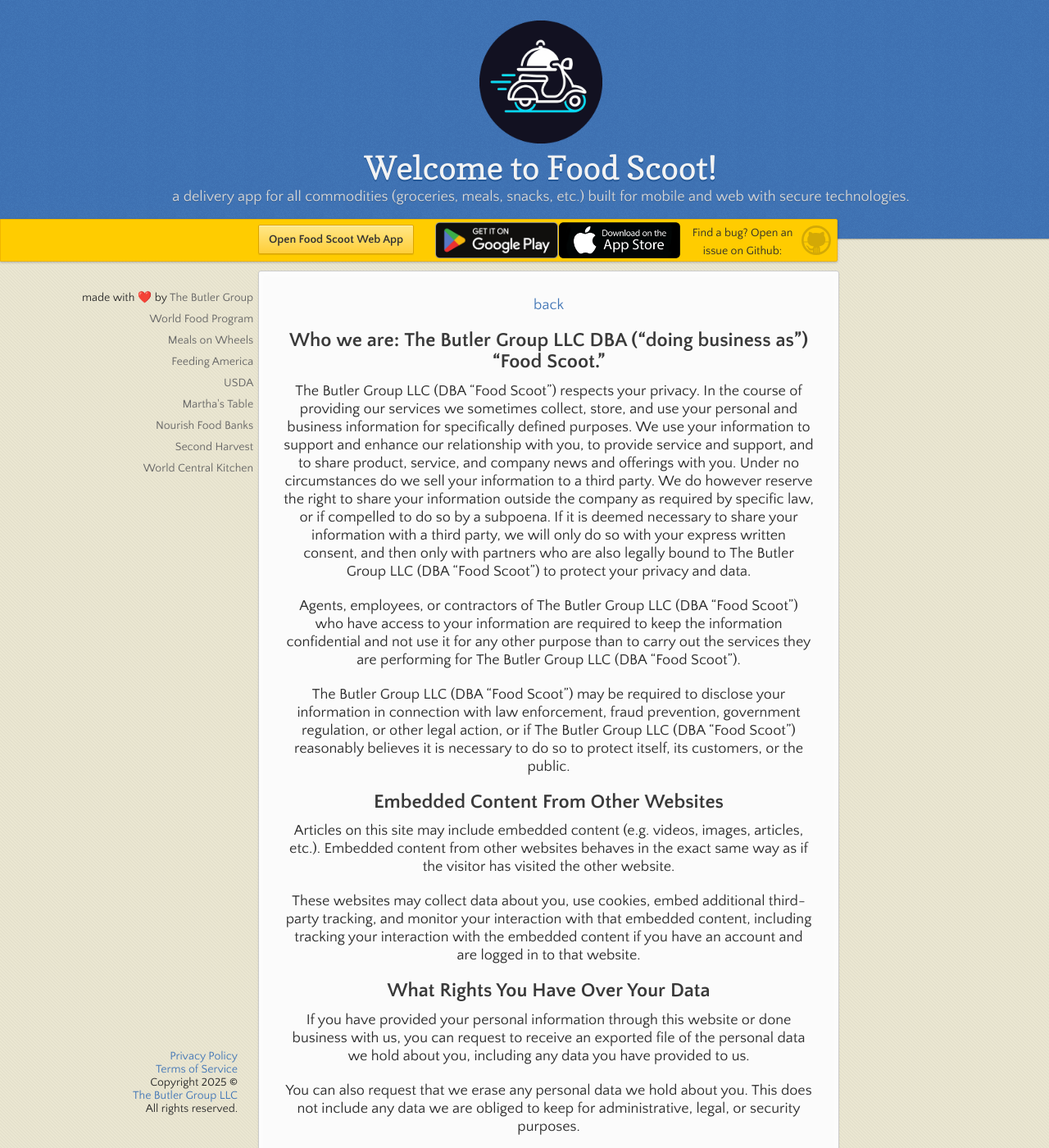
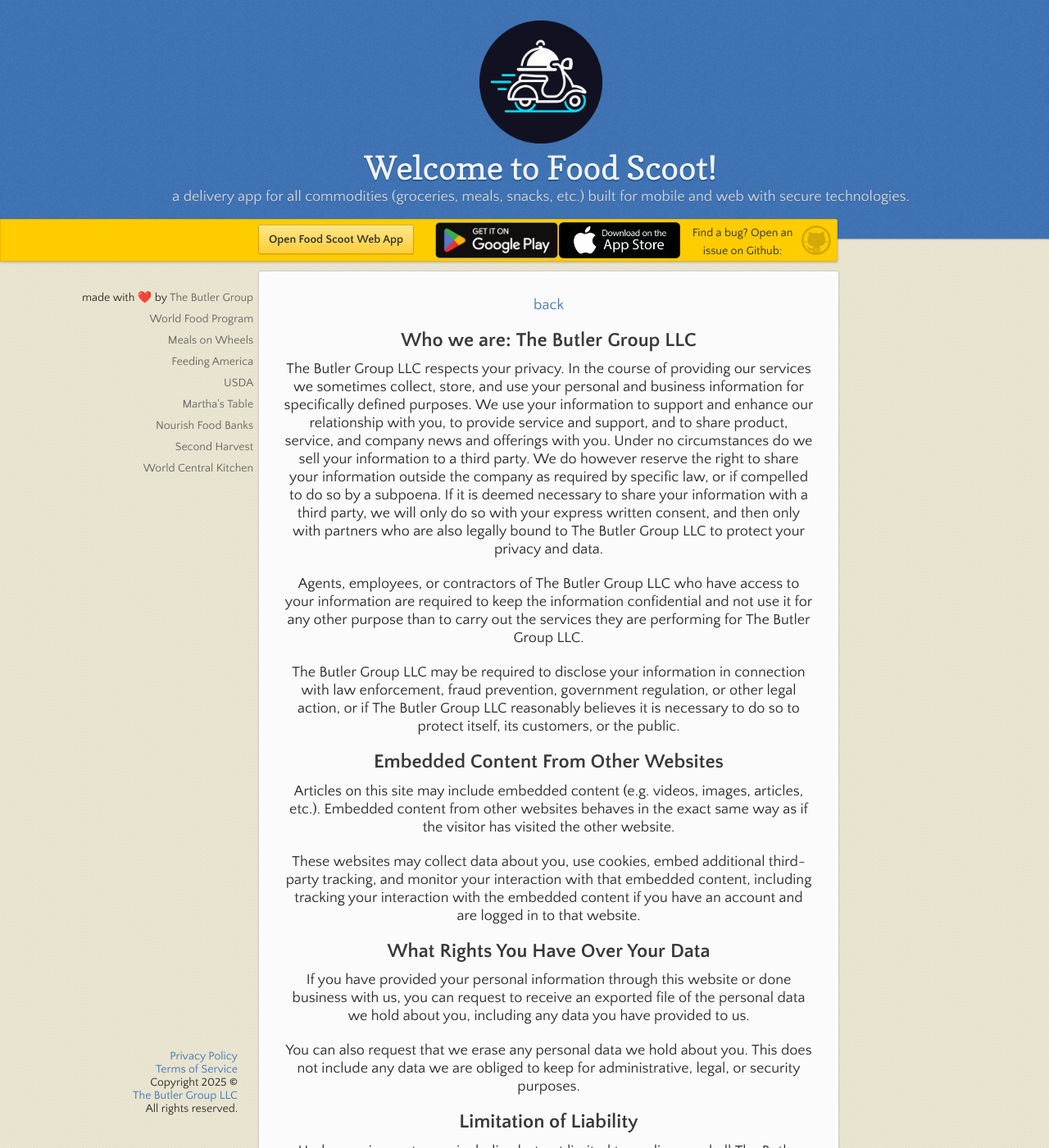
Before and after one commit to butlergroup/Food-Scoot, a Jekyll site: the page built from privacy-policy.md, in a window 1280 px wide and 1400 px high. Shown: the whole window at 82% size. Built offline with Jekyll 4.4.1, drawn with Linux system fonts in a browser that asks for light colours; some of the changed text lies outside the part shown.

Commit message:
modified:   .github/FUNDING.yml 	new file:   .github/PULL_REQUEST_TEMPLATE.md 	modified:   .github/workflows/greetings.yml 	modified:   .github/workflows/stale.yml 	modified:   SECURITY.md 	modified:   privacy-policy.md 	modified:   terms-of-service.md

```diff
--- a/privacy-policy.md
+++ b/privacy-policy.md
@@ -2,9 +2,9 @@
 layout: default
 ---
 [back](./)
-## Who we are: The Butler Group LLC DBA (“doing business as”) “Food Scoot.”
+## Who we are: The Butler Group LLC
 
-The Butler Group LLC (DBA "Food Scoot") respects your privacy.
+The Butler Group LLC respects your privacy.
 In the course of providing our services we sometimes collect, store, and use your personal and business
 information for specifically defined purposes.
 We use your information to support and enhance our relationship with you, to provide service and support, and to
@@ -13,15 +13,15 @@ Under no circumstances do we sell your information to a third party.
 We do however reserve the right to share your information outside the company as required by specific law, or if
 compelled to do so by a subpoena.
 If it is deemed necessary to share your information with a third party, we will only do so with your express
-written consent, and then only with partners who are also legally bound to The Butler Group LLC (DBA "Food Scoot") to protect your
+written consent, and then only with partners who are also legally bound to The Butler Group LLC to protect your
 privacy and data.
 
-Agents, employees, or contractors of The Butler Group LLC (DBA "Food Scoot") who have access to your information are required to
+Agents, employees, or contractors of The Butler Group LLC who have access to your information are required to
 keep the information confidential and not use it for any other purpose than to carry out the services they are
-performing for The Butler Group LLC (DBA "Food Scoot").
+performing for The Butler Group LLC.
 
-The Butler Group LLC (DBA "Food Scoot") may be required to disclose your information in connection with law enforcement, fraud
-prevention, government regulation, or other legal action, or if The Butler Group LLC (DBA "Food Scoot") reasonably believes it is
+The Butler Group LLC may be required to disclose your information in connection with law enforcement, fraud
+prevention, government regulation, or other legal action, or if The Butler Group LLC reasonably believes it is
 necessary to do so to protect itself, its customers, or the public.
 
 ## Embedded Content From Other Websites
@@ -45,15 +45,15 @@ This does not include any data we are obliged to keep for administrative, legal,
 
 ## Limitation of Liability
 
-Under no circumstances including but not limited to negligence shall The Butler Group LLC (DBA "Food Scoot") be liable for any
+Under no circumstances including but not limited to negligence shall The Butler Group LLC be liable for any
 direct, indirect, special, incidental, or consequential damages including but not limited to loss of data or
-profit arising out of any breach of this privacy policy even if The Butler Group LLC (DBA "Food Scoot") or one of its authorized
+profit arising out of any breach of this privacy policy even if The Butler Group LLC or one of its authorized
 agents have been advised of the possibility of such damages.
 
 ## Privacy Policy Revisions
 
-The Butler Group LLC (DBA "Food Scoot") may at any time revise this Privacy Policy by updating this posting.
+The Butler Group LLC may at any time revise this Privacy Policy by updating this posting.
 By using our services, you agree to be bound by any such revisions and should therefore periodically visit this
 page to determine the then current Privacy Policy to which you are bound.
 
-Questions about the Privacy Policy should be sent to us at welcome@butlergroup.net.
+Questions about the Privacy Policy should be sent to us at legal@butlergroup.net.
```
Also changed, not shown: SECURITY.md (+2 -2 lines), terms-of-service.md (+6 -6 lines), .github/FUNDING.yml, .github/PULL_REQUEST_TEMPLATE.md (added), .github/workflows/greetings.yml, .github/workflows/stale.yml.
